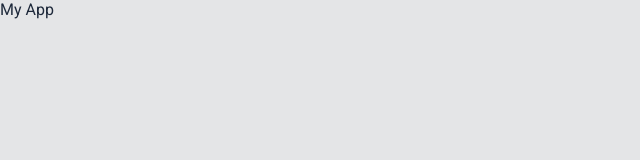
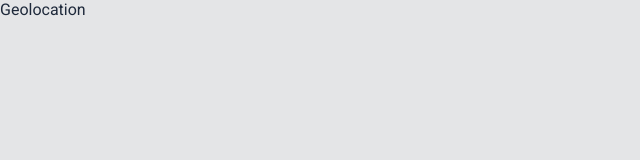
Before and after one commit to JSaints-Dev/challenge-geocoding, a React (Vite) app: page / in a window 1280 px wide. Shown: the top 160 px of the page, without its empty margins (0-640 px from the left). Built offline with nearby package versions, Linux system fonts and the light colour scheme.

Commit message:
feat: added page structure and geolocation page

```diff
--- a/src/app.tsx
+++ b/src/app.tsx
@@ -1,5 +1,7 @@
-export const App = () => {
+export const App = ({ children }: { children: React.ReactElement }) => {
   return (
-    <div>My App</div>
+    <div>
+      {children}
+    </div>
   )
 }
--- a/src/main.tsx
+++ b/src/main.tsx
@@ -1,14 +1,9 @@
 import { StrictMode } from 'react'
 import ReactDOM from 'react-dom/client'
-import { ThemeProvider } from 'styled-components'
-import { App } from '@/app'
-import { GlobalStyle, theme } from '@resources/styles/theme'
+import { RootProvider } from '@/root-provider'
 
 ReactDOM.createRoot(document.querySelector('[data-js="root"]') as HTMLElement).render(
   <StrictMode>
-    <ThemeProvider theme={theme}>
-      <GlobalStyle />
-      <App />
-    </ThemeProvider>
+    <RootProvider />
   </StrictMode>,
 )
--- /dev/null
+++ b/src/pages/geolocation/geolocation.page.tsx
@@ -0,0 +1,9 @@
+const GeolocationPage = () => {
+  return (
+    <div>
+      Geolocation
+    </div>
+  )
+}
+
+export default GeolocationPage
--- /dev/null
+++ b/src/root-provider.tsx
@@ -0,0 +1,12 @@
+import { ThemeProvider } from 'styled-components'
+import { GlobalStyle, theme } from '@resources/styles/theme'
+import { RouterProvider } from '@/router-provider'
+
+export const RootProvider = () => {
+  return (
+    <ThemeProvider theme={theme}>
+      <GlobalStyle />
+      <RouterProvider />
+    </ThemeProvider>
+  )
+}
--- /dev/null
+++ b/src/router-provider.tsx
@@ -0,0 +1,23 @@
+import { lazy, Suspense } from 'react'
+import { createBrowserRouter, RouterProvider as RouterDomProvider } from 'react-router-dom'
+import { App } from '@/app'
+import * as routes from '@/routes'
+
+const GeolocationPage = lazy(() => import('@pages/geolocation/geolocation.page'))
+
+export const router = createBrowserRouter([
+  {
+    path: routes.HOME,
+    element: <GeolocationPage />,
+  },
+])
+
+export const RouterProvider = () => {
+  return (
+    <App>
+      <Suspense fallback={<div>Loading...</div>}>
+        <RouterDomProvider router={router} />
+      </Suspense>
+    </App>
+  )
+}
--- /dev/null
+++ b/src/routes.ts
@@ -0,0 +1 @@
+export const HOME = '/'
--- a/tsconfig.json
+++ b/tsconfig.json
@@ -37,6 +37,9 @@
       "@ui/*": [
         "./src/ui/*"
       ],
+      "@pages/*": [
+        "./src/pages/*"
+      ],
     }
   },
   "include": [
```
